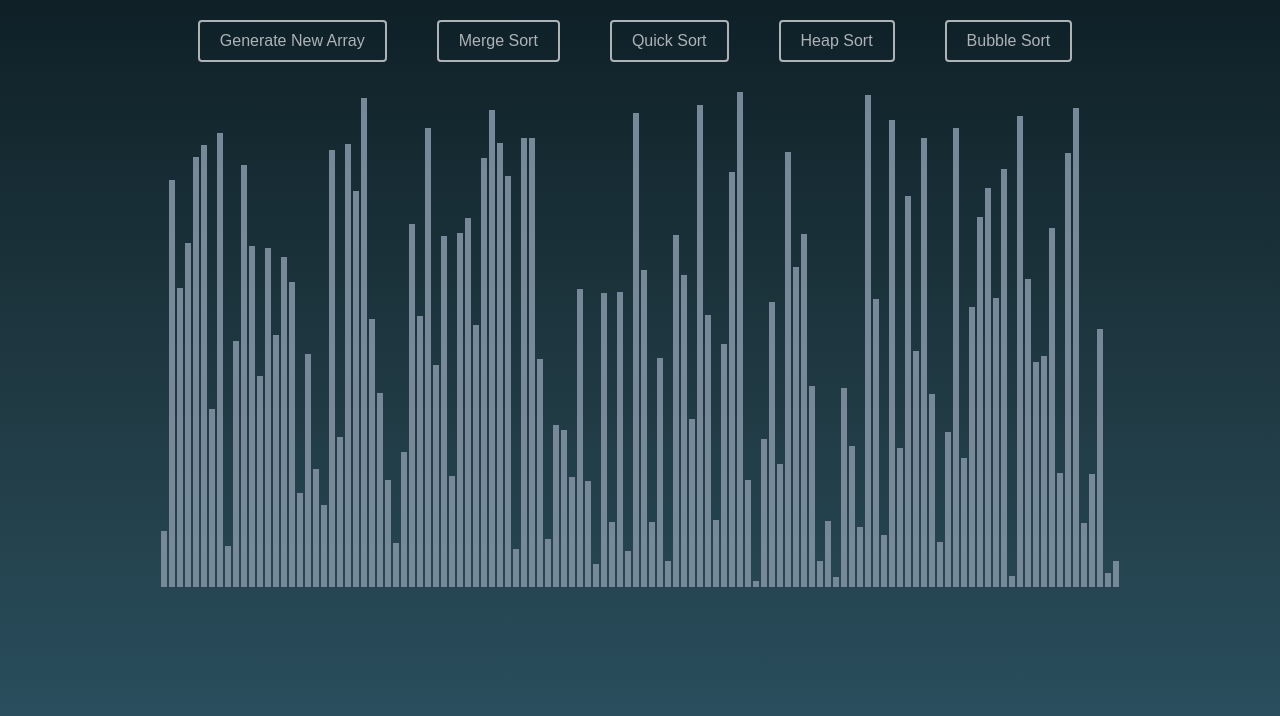
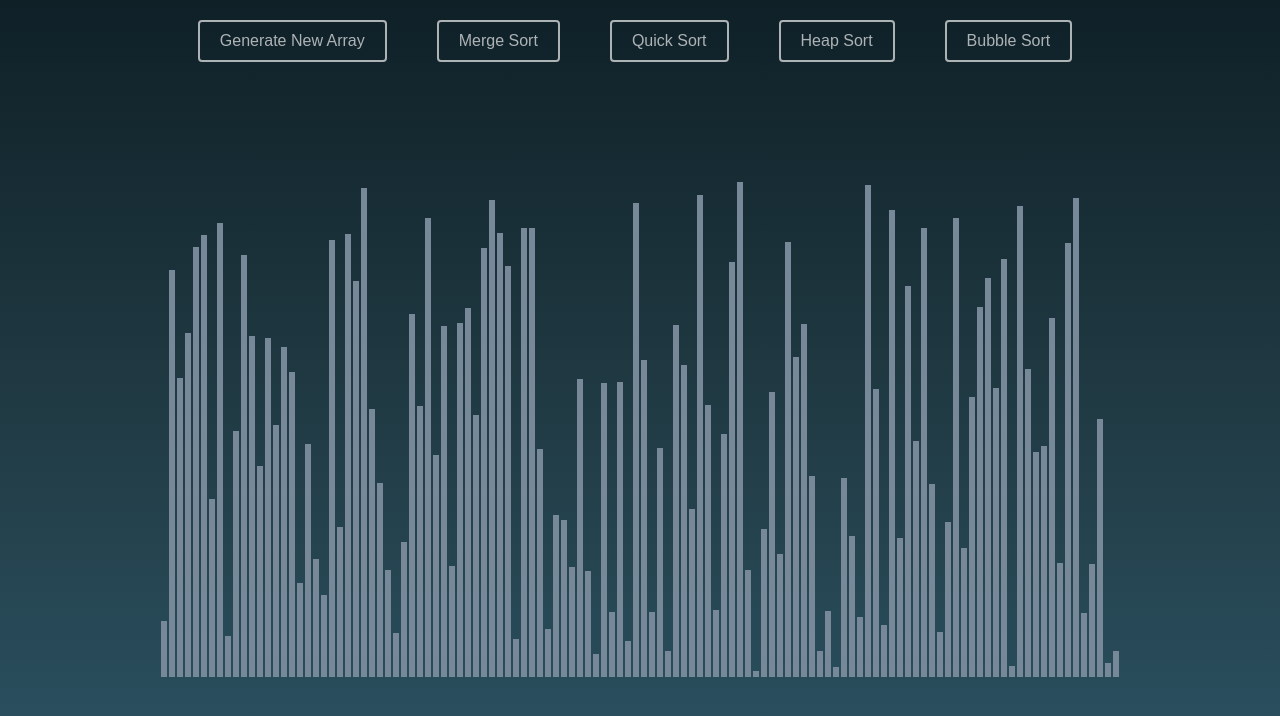
Before and after one commit to Sho-Bot/sorting-visualizer, a React (Create React App) app: page / in a window 1280 px wide. Shown: the top 716 px of the page. Built offline with nearby package versions, Linux system fonts and the light colour scheme.

Commit message:
Update SortingVisualizer.css

```diff
--- a/src/SortingVisualizer/SortingVisualizer.css
+++ b/src/SortingVisualizer/SortingVisualizer.css
@@ -5,7 +5,8 @@
 
 .array-container {
     position: relative;
-    margin-top: 10px;
+    margin-top: 100px;
+    margin-bottom: 20px;
 }
 
 
```
